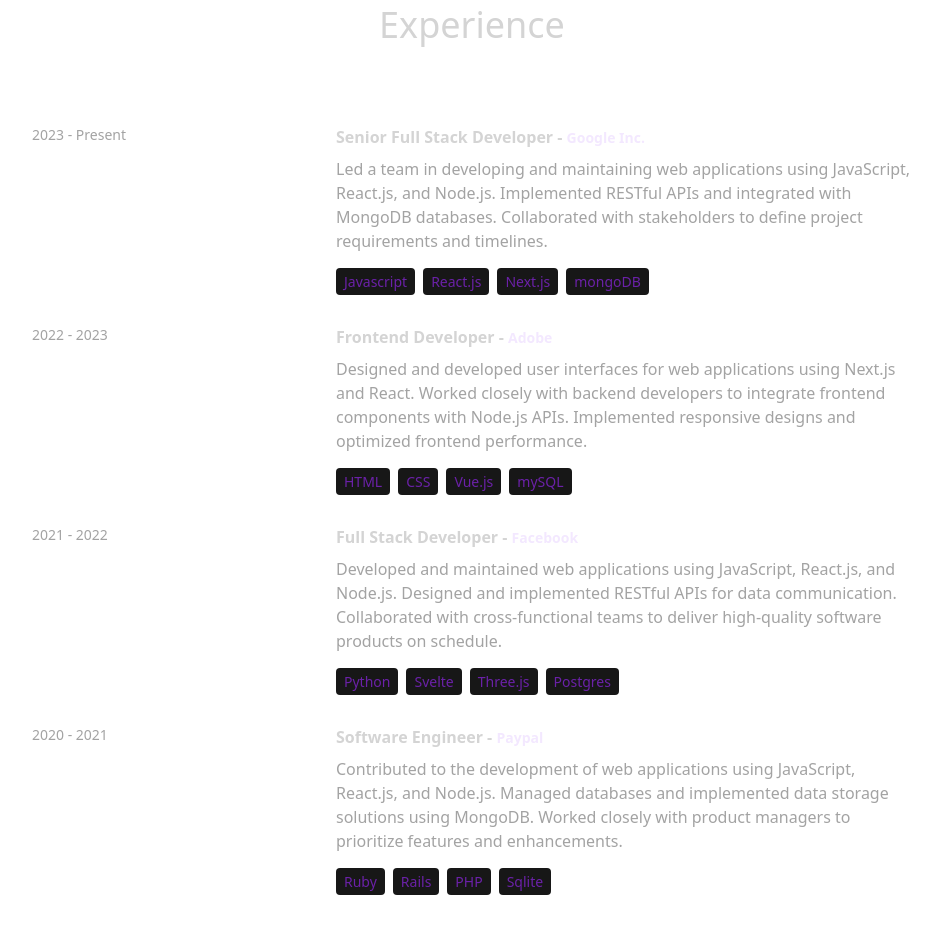
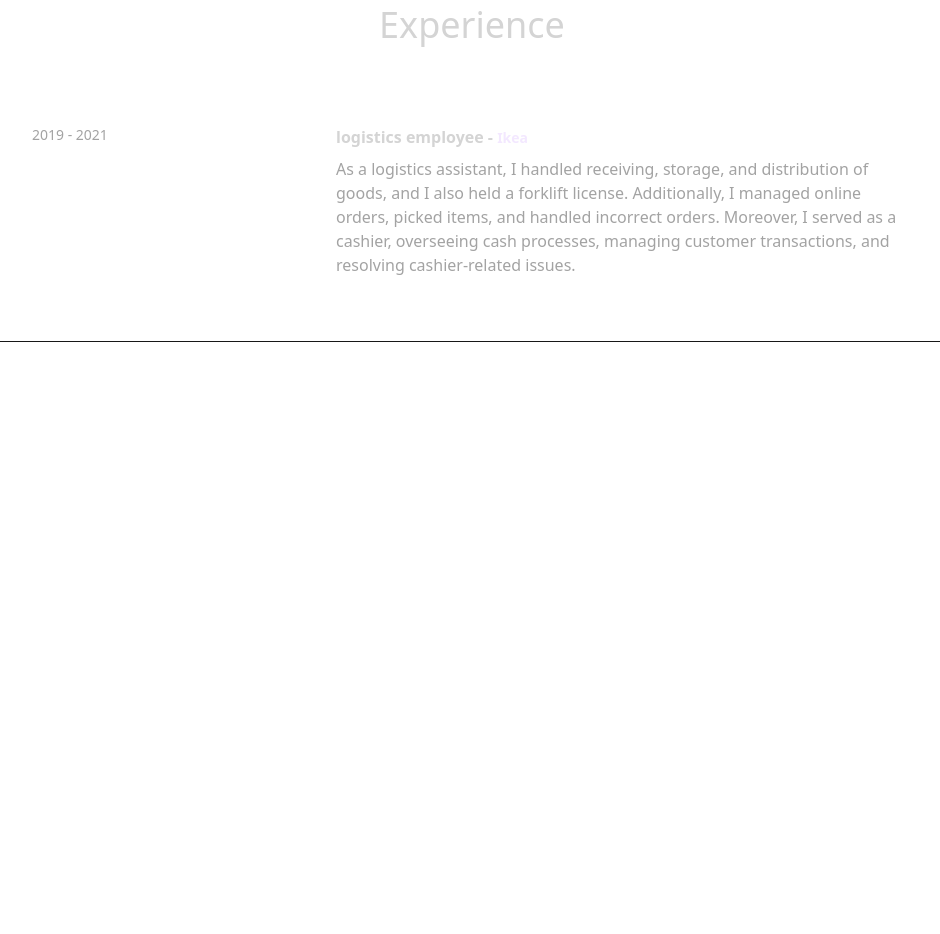
Before and after one commit to Damianmilczarek5/portfolio, a React (Vite) app: page / in a window 1280 px wide. Shown: the part 1940-2874 px from the top of the page, without its empty margins (168-1108 px from the left). After the commit the page ends 2282 px from the top, so only its background shows below. Built offline with nearby package versions, Linux system fonts and the light colour scheme.

Commit message:
Summarized what i achieved so far in the industry

```diff
--- a/package.json
+++ b/package.json
@@ -10,9 +10,12 @@
     "preview": "vite preview"
   },
   "dependencies": {
+    "emailjs-com": "^3.2.0",
+    "framer-motion": "^11.2.10",
     "react": "^18.2.0",
     "react-dom": "^18.2.0",
-    "react-icons": "^5.2.1"
+    "react-icons": "^5.2.1",
+    "react-intersection-observer": "^9.10.3"
   },
   "devDependencies": {
     "@types/react": "^18.2.66",
--- a/src/constants/index.js
+++ b/src/constants/index.js
@@ -11,68 +11,32 @@
 
 export const EXPERIENCES = [
   {
-    year: "2023 - Present",
-    role: "Senior Full Stack Developer",
-    company: "Google Inc.",
-    description: `Led a team in developing and maintaining web applications using JavaScript, React.js, and Node.js. Implemented RESTful APIs and integrated with MongoDB databases. Collaborated with stakeholders to define project requirements and timelines.`,
-    technologies: ["Javascript", "React.js", "Next.js", "mongoDB"],
-  },
-  {
-    year: "2022 - 2023",
-    role: "Frontend Developer",
-    company: "Adobe",
-    description: `Designed and developed user interfaces for web applications using Next.js and React. Worked closely with backend developers to integrate frontend components with Node.js APIs. Implemented responsive designs and optimized frontend performance.`,
-    technologies: ["HTML", "CSS", "Vue.js", "mySQL"],
-  },
-  {
-    year: "2021 - 2022",
-    role: "Full Stack Developer",
-    company: "Facebook",
-    description: `Developed and maintained web applications using JavaScript, React.js, and Node.js. Designed and implemented RESTful APIs for data communication. Collaborated with cross-functional teams to deliver high-quality software products on schedule.`,
-    technologies: ["Python", "Svelte", "Three.js", "Postgres"],
-  },
-  {
-    year: "2020 - 2021",
-    role: "Software Engineer",
-    company: "Paypal",
-    description: `Contributed to the development of web applications using JavaScript, React.js, and Node.js. Managed databases and implemented data storage solutions using MongoDB. Worked closely with product managers to prioritize features and enhancements.`,
-    technologies: ["Ruby", "Rails", "PHP", "Sqlite"],
+    year: "2019 - 2021",
+    role: "logistics employee",
+    company: "Ikea",
+    description: `As a logistics assistant, I handled receiving, storage, and distribution of goods, and I also held a forklift license. Additionally, I managed online orders, picked items, and handled incorrect orders. Moreover, I served as a cashier, overseeing cash processes, managing customer transactions, and resolving cashier-related issues.`,
+    technologies: [],
   },
 ];
 
 export const PROJECTS = [
   {
-    title: "E-Commerce Website",
-    image: project1,
+    title: "Gamified clothing brand",
+    image: null,
     description:
-      "A fully functional e-commerce website with features like product listing, shopping cart, and user authentication.",
-    technologies: ["HTML", "CSS", "React", "Node.js", "MongoDB"],
-  },
-  {
-    title: "Task Management App",
-    image: project2,
-    description:
-      "An application for managing tasks and projects, with features such as task creation, assignment, and progress tracking.",
-    technologies: ["HTML", "CSS", "Angular", "Firebase"],
+      "A partly functional e-commerce website with features like product listing, shopping cart, and user authentication. The user can colect point in different ways to get discounts or other privileges ",
+    technologies: ["HTML", "TailwindCSS", "React", "Node.js", "MongoDB"],
   },
   {
     title: "Portfolio Website",
-    image: project3,
+    image: null,
     description:
       "A personal portfolio website showcasing projects, skills, and contact information.",
     technologies: ["HTML", "CSS", "React", "Bootstrap"],
   },
-  {
-    title: "Blogging Platform",
-    image: project4,
-    description:
-      "A platform for creating and publishing blog posts, with features like rich text editing, commenting, and user profiles.",
-    technologies: ["HTML", "CSS", "Vue.js", "Express", "mySQL"],
-  },
 ];
 
 export const CONTACT = {
-  address: "767 Fifth Avenue, New York, NY 10153 ",
-  phoneNo: "+12 4555 666 00 ",
-  email: "me@example.com",
+  phoneNo: "+46704169092",
+  email: "damian.milczarek2000@gmail.com",
 };
```
Also changed, not shown: 1 other file (tests, documents, lock files or other folders).
